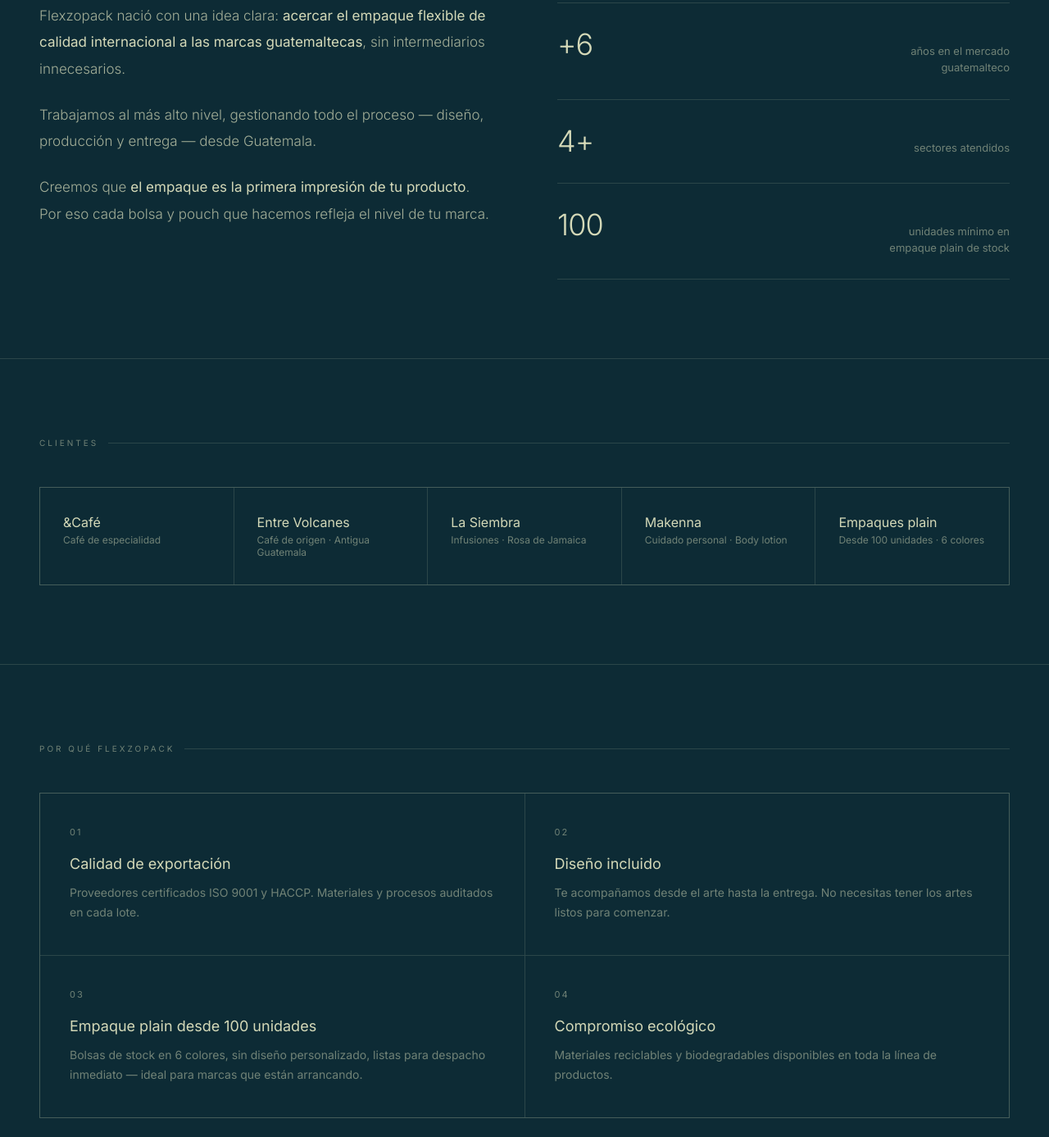
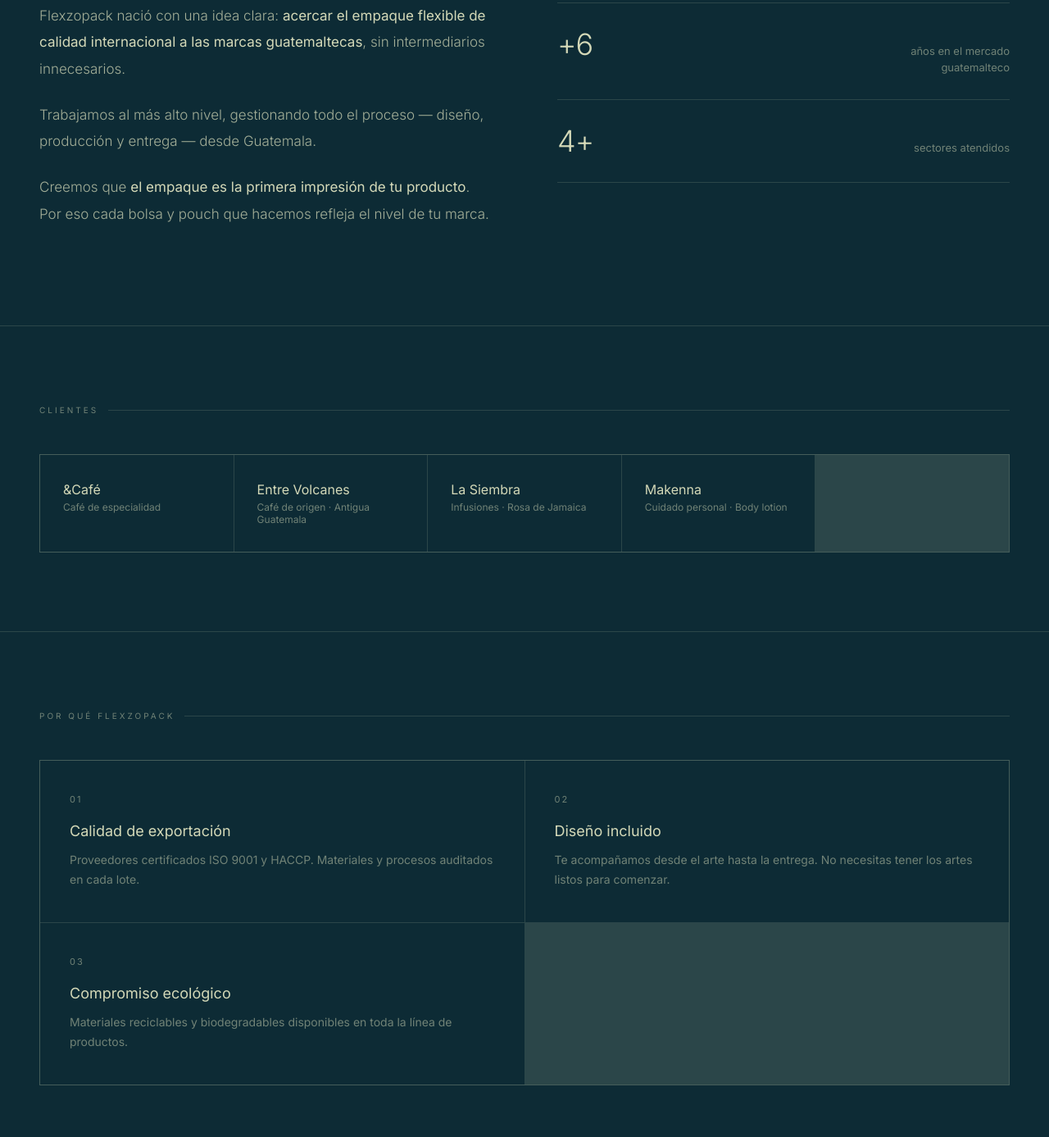
Before and after one commit to mrtates/flexzopack, a plain HTML site: page index.html in a window 1280 px wide. Shown: the part 953-2340 px from the top of the page at 82% size. Drawn offline with Linux system fonts and the light colour scheme.

Commit message:
Remove discontinued plain stock offering

```diff
--- a/index.html
+++ b/index.html
@@ -380,10 +380,6 @@ footer img{height:60px;opacity:0.7;}
         <div class="stat-num">4+</div>
         <div class="stat-desc">sectores atendidos</div>
       </div>
-      <div class="stat-row">
-        <div class="stat-num">100</div>
-        <div class="stat-desc">unidades mínimo en empaque plain de stock</div>
-      </div>
     </div>
   </div>
 </section>
@@ -407,10 +403,6 @@ footer img{height:60px;opacity:0.7;}
       <div class="cliente-name">Makenna</div>
       <div class="cliente-sector">Cuidado personal · Body lotion</div>
     </div>
-    <div class="cliente-item">
-      <div class="cliente-name">Empaques plain</div>
-      <div class="cliente-sector">Desde 100 unidades · 6 colores</div>
-    </div>
   </div>
 </section>
 
@@ -429,11 +421,6 @@ footer img{height:60px;opacity:0.7;}
     </div>
     <div class="porque-item">
       <div class="porque-num">03</div>
-      <h3>Empaque plain desde 100 unidades</h3>
-      <p>Bolsas de stock en 6 colores, sin diseño personalizado, listas para despacho inmediato — ideal para marcas que están arrancando.</p>
-    </div>
-    <div class="porque-item">
-      <div class="porque-num">04</div>
       <h3>Compromiso ecológico</h3>
       <p>Materiales reciclables y biodegradables disponibles en toda la línea de productos.</p>
     </div>
```
